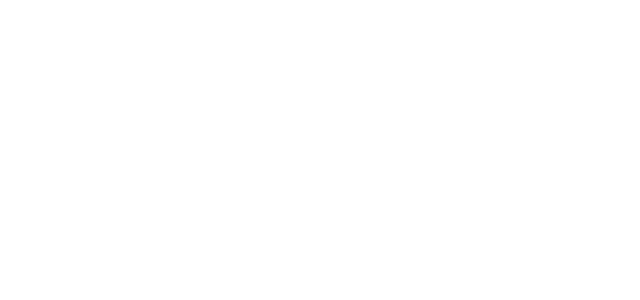
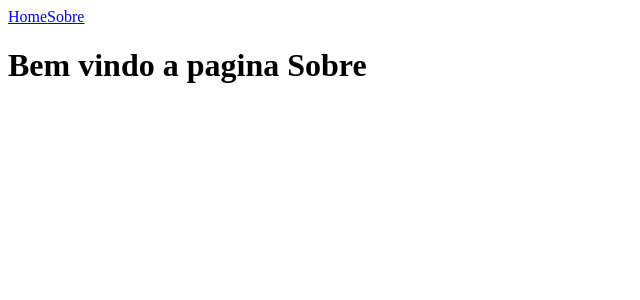
Before and after one commit to TiagoNarita/primeiro-app--react, a React (Create React App) app: page /about in a window 1280 px wide. Before the commit this address had no page. Shown: the top 300 px of the page, without its empty margins (0-640 px from the left). Built offline with nearby package versions, Linux system fonts and the light colour scheme.

Commit message:
routes just this

```diff
--- /dev/null
+++ b/src/aula de rotas/Header.jsx
@@ -0,0 +1,12 @@
+import { Link } from "react-router-dom";
+
+const Header = () => {
+    return (
+        <div>
+            <Link to={"/"}>Home</Link>
+            <Link to={"/about"}>Sobre</Link>
+        </div>
+    );
+};
+
+export default Header;
--- a/src/aula de rotas/routes.js
+++ b/src/aula de rotas/routes.js
@@ -1,12 +1,15 @@
 import { BrowserRouter, Routes, Route } from "react-router-dom";
 import Home from "./pages/Home/index";
 import Sobre from "./pages/Sobre/index";
+import Header from "./Header";
 
 function RoutesApp() {
     return (
         <BrowserRouter>
+            <Header />
             <Routes>
-                <Route />
+                <Route path="/" element={<Home />} />
+                <Route path="/about" element={<Sobre />} />
             </Routes>
         </BrowserRouter>
     );
--- a/src/index.js
+++ b/src/index.js
@@ -1,10 +1,10 @@
 import React from "react";
 import ReactDOM from "react-dom/client";
-import App from "./aula de rotas/routes";
+import RoutesApp from "./aula de rotas/routes";
 
 const root = ReactDOM.createRoot(document.getElementById("root"));
 root.render(
     <React.StrictMode>
-        <App />
+        <RoutesApp />
     </React.StrictMode>
 );
```
